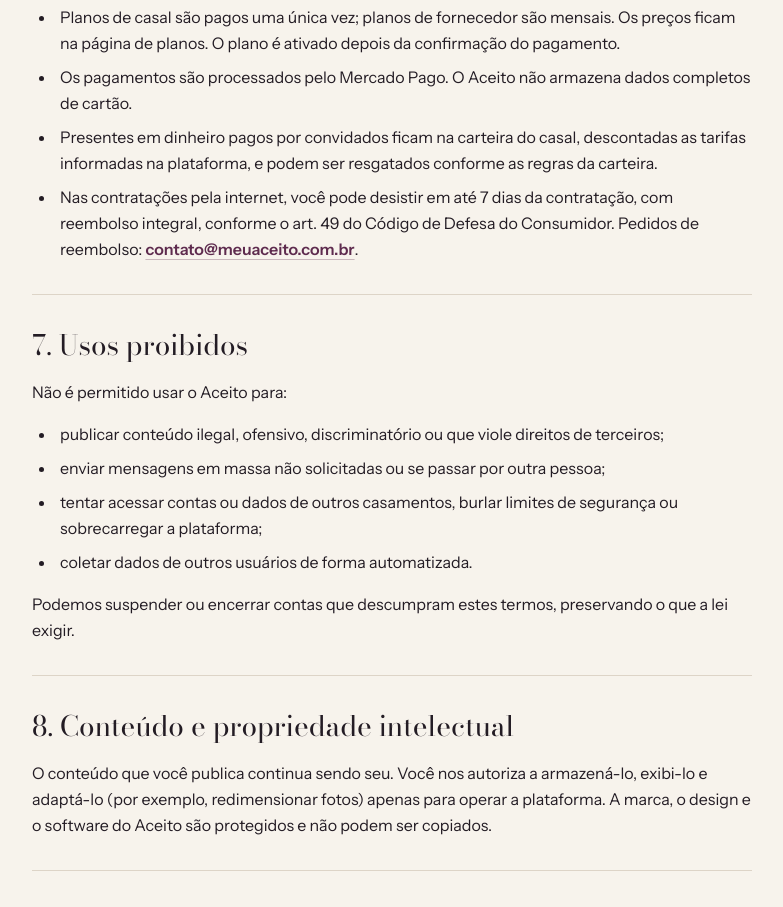
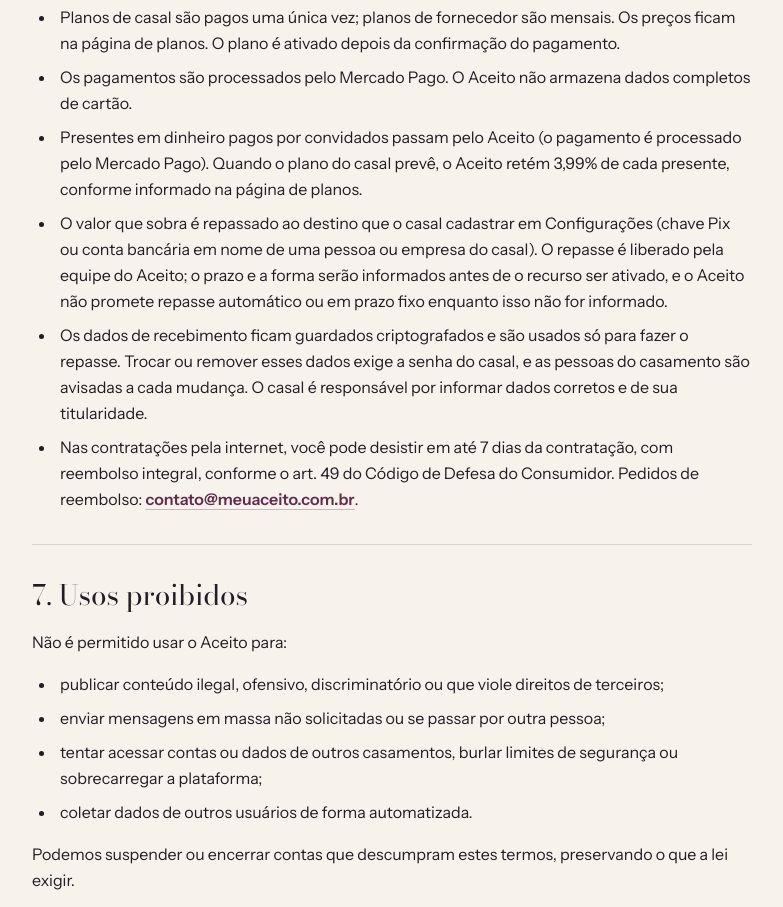
Before and after one commit to lucasnauberth28/marryapp, a Next.js app: page /termos in a window 1280 px wide. Shown: the part 2120-3027 px from the top of the page, without its empty margins (336-1119 px from the left). Built offline with nearby package versions, Linux system fonts and the light colour scheme.

Commit message:
Termos e privacidade descrevem o repasse dos presentes; pesquisa de gateways para o dono decidir
Co-Authored-By: Claude Sonnet 5.5 <noreply@anthropic.com>
Claude-Session: https://claude.ai/code/session_01LNopVUBUwV2vg8Y8Kemts1

```diff
--- a/src/app/privacidade/page.tsx
+++ b/src/app/privacidade/page.tsx
@@ -56,6 +56,10 @@ const sections: LegalSection[] = [
             banco, bandeira, apelido e últimos dígitos, nunca o número completo) e saldo da carteira.
           </li>
           <li>Dados de assinatura: plano escolhido, valores, cupons e situação dos pagamentos.</li>
+          <li>
+            Dados de recebimento dos presentes, se o casal cadastrar: nome e CPF ou CNPJ do titular e a chave Pix ou os dados da conta
+            bancária (banco, agência e conta). São guardados criptografados; a plataforma mostra só uma parte (por exemplo, o final da conta).
+          </li>
         </ul>
         <p>
           <strong>Convidados:</strong>
@@ -97,6 +101,12 @@ const sections: LegalSection[] = [
           <li>
             <strong>Prestar o serviço contratado</strong> (criar a conta, montar o site, enviar convites e lembretes, registrar confirmações,
             processar presentes, conectar casais e fornecedores): execução de contrato (art. 7º, V, da LGPD).
+          </li>
+          <li>
+            <strong>Receber e repassar os presentes ao casal</strong> (guardar, de forma criptografada, o nome, o documento e a chave Pix
+            ou a conta que o casal cadastra, e usá-los somente para fazer o repasse dos presentes e conferir a quem o dinheiro é devido):
+            execução de contrato (art. 7º, V, da LGPD). Não usamos esses dados para outra finalidade, nem os mostramos inteiros em telas,
+            e-mails ou registros.
           </li>
           <li>
             <strong>Cobrar planos e repassar presentes:</strong> execução de contrato e cumprimento de obrigação legal ou regulatória, como
@@ -165,6 +175,7 @@ const sections: LegalSection[] = [
           <li>Dados da conta e do casamento: enquanto a conta existir. Ao excluir a conta, apagamos os dados em até 30 dias, salvo as exceções abaixo.</li>
           <li>Registros de acesso à aplicação: 6 meses, como exige o Marco Civil da Internet (Lei 12.965/2014, art. 15).</li>
           <li>Dados de pagamentos e notas fiscais: pelo prazo exigido pela legislação fiscal e tributária (em geral, 5 anos).</li>
+          <li>Dados de recebimento dos presentes: até o casal removê-los em Configurações ou excluir a conta; depois disso são apagados, salvo o que a legislação fiscal exigir sobre repasses já feitos.</li>
           <li>Cópias de segurança (backups) são sobrescritas periodicamente e podem manter dados por até <Placeholder>[PRAZO DOS BACKUPS]</Placeholder>.</li>
         </ul>
       </>
--- a/src/app/termos/page.tsx
+++ b/src/app/termos/page.tsx
@@ -1,6 +1,7 @@
 import type { Metadata } from "next";
 import Link from "next/link";
 import { LegalPage, Placeholder, type LegalSection } from "@/components/legal/legal-page";
+import { GIFT_FEE_LABEL } from "@/lib/gift-fee";
 
 export const metadata: Metadata = {
   title: "Termos de uso",
@@ -114,8 +115,18 @@ const sections: LegalSection[] = [
           </li>
           <li>Os pagamentos são processados pelo Mercado Pago. O Aceito não armazena dados completos de cartão.</li>
           <li>
-            Presentes em dinheiro pagos por convidados ficam na carteira do casal, descontadas as tarifas informadas na plataforma, e podem
-            ser resgatados conforme as regras da carteira.
+            Presentes em dinheiro pagos por convidados passam pelo Aceito (o pagamento é processado pelo Mercado Pago). Quando o plano do
+            casal prevê, o Aceito retém {GIFT_FEE_LABEL} de cada presente, conforme informado na página de planos.
+          </li>
+          <li>
+            O valor que sobra é repassado ao destino que o casal cadastrar em Configurações (chave Pix ou conta bancária em nome de uma
+            pessoa ou empresa do casal). O repasse é liberado pela equipe do Aceito; o prazo e a forma serão informados antes de o recurso
+            ser ativado, e o Aceito não promete repasse automático ou em prazo fixo enquanto isso não for informado.
+          </li>
+          <li>
+            Os dados de recebimento ficam guardados criptografados e são usados só para fazer o repasse. Trocar ou remover esses dados exige
+            a senha do casal, e as pessoas do casamento são avisadas a cada mudança. O casal é responsável por informar dados corretos e de
+            sua titularidade.
           </li>
           <li>
             Nas contratações pela internet, você pode desistir em até 7 dias da contratação, com reembolso integral, conforme o art. 49 do
```
Also changed, not shown: 1 other file (tests, documents, lock files or other folders).
